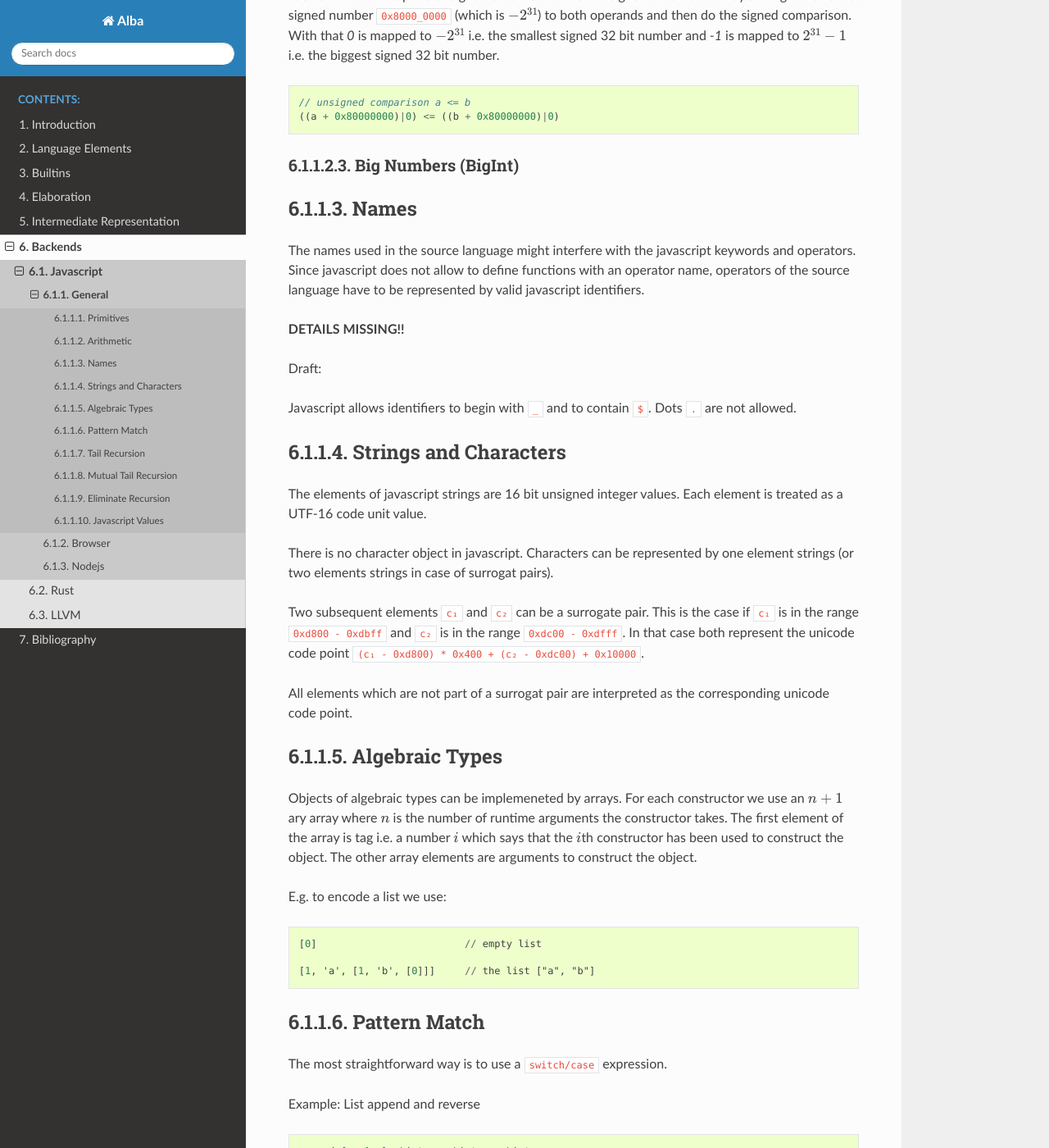
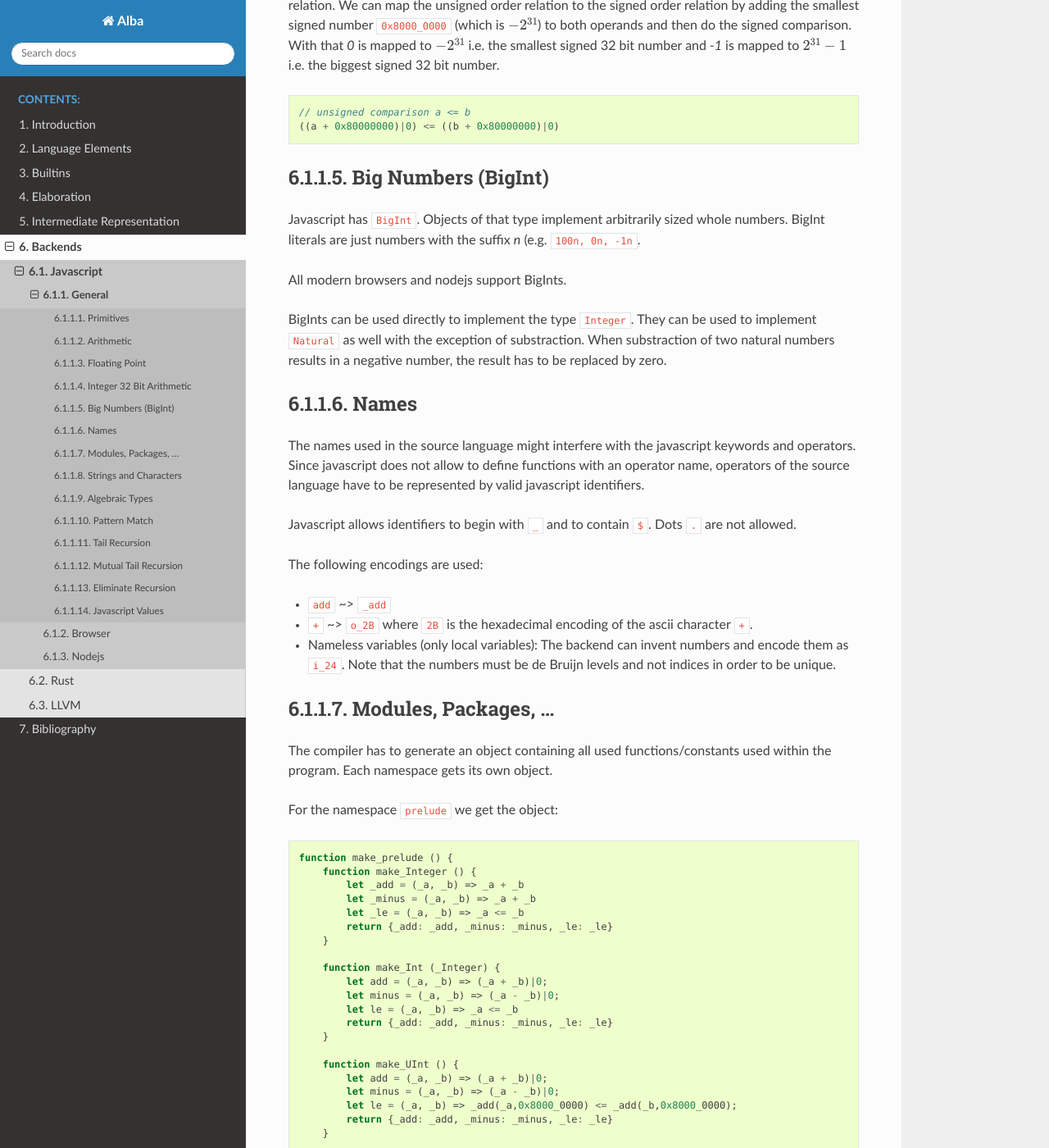
Before and after one commit to alba-lang/lang-spec, a Sphinx documentation site: the page built from sphinx/source/backend/js/general.rst, in a window 1280 px wide and 1400 px high, scrolled down 2017 px. Shown: the whole window at 82% size. Built offline with Sphinx 7.4.7 and the Read the Docs theme 2.0.0, drawn with Linux system fonts in a browser that asks for light colours; some of the changed text lies outside the part shown.

Commit message:
Completed javascript names, modules, bigints
	modified:   sphinx/source/backend/js/general.rst
	modified:   sphinx/source/backend/js/index.rst
	modified:   sphinx/source/index.rst

```diff
--- a/sphinx/source/backend/js/general.rst
+++ b/sphinx/source/backend/js/general.rst
@@ -26,7 +26,7 @@ Numbers in javascript are 64 bit floating point numbers according to IEEE 754.
 
 
 Floating Point
-------------------------------------------------------------
+============================================================
 
 IEEE 754 floating point values have some peculiarities which has to be corrected
 to fit into the alba semantics. In alba
@@ -72,7 +72,7 @@ A reasonable correction of the IEEE semantics:
 
 
 Integer 32 Bit Arithmetic
-------------------------------------------------------------
+============================================================
 
 Javascript treats numbers as 64 bit floating point numbers by default. 64 bit
 floating point numbers can safely represent integer numbers *n* only if
@@ -120,13 +120,19 @@ the biggest signed 32 bit number.
 
 
 Big Numbers (BigInt)
-------------------------------------------------------------
+============================================================
 
 
+Javascript has ``BigInt``. Objects of that type implement arbitrarily sized
+whole numbers. BigInt literals are just numbers with the suffix *n* (e.g.
+``100n, 0n, -1n``.
 
+All modern browsers and nodejs support BigInts.
 
-
-
+BigInts can be used directly to implement the type ``Integer``. They can be used
+to implement ``Natural`` as well with the exception of substraction. When
+substraction of two natural numbers results in a negative number, the result has
+to be replaced by zero.
 
 
 
@@ -138,14 +144,63 @@ keywords and operators. Since javascript does not allow to define functions with
 an operator name, operators of the source language have to be represented by
 valid javascript identifiers.
 
+Javascript allows identifiers to begin with ``_`` and to contain ``$``. Dots
+``.`` are not allowed.
+
+The following encodings are used:
+
+- ``add`` ~>  ``_add``
+
+- ``+`` ~> ``o_2B`` where ``2B`` is the hexadecimal encoding of the ascii
+  character ``+``.
+
+- Nameless variables (only local variables): The backend can invent numbers and
+  encode them as ``i_24``. Note that the numbers must be de Bruijn levels and
+  not indices in order to be unique.
 
 
-**DETAILS MISSING!!**
+Modules, Packages, ...
+============================================================
 
-Draft:
+The compiler has to generate an object containing all used functions/constants
+used within the program. Each namespace gets its own object.
 
-Javascript allows identifiers to begin with ``_`` and to contain ``$``. Dots
-``.`` are not allowed.
+For the namespace ``prelude`` we get the object:
+
+.. code-block:: javascript
+
+    function make_prelude () {
+        function make_Integer () {
+            let _add = (_a, _b) => _a + _b
+            let _minus = (_a, _b) => _a + _b
+            let _le = (_a, _b) => _a <= _b
+            return {_add: _add, _minus: _minus, _le: _le}
+        }
+
+        function make_Int (_Integer) {
+            let add = (_a, _b) => (_a + _b)|0;
+            let minus = (_a, _b) => (_a - _b)|0;
+            let le = (_a, _b) => _a <= _b
+            return {_add: _add, _minus: _minus, _le: _le}
+        }
+
+        function make_UInt () {
+            let add = (_a, _b) => (_a + _b)|0;
+            let minus = (_a, _b) => (_a - _b)|0;
+            let le = (_a, _b) => _add(_a,0x8000_0000) <= _add(_b,0x8000_0000);
+            return {_add: _add, _minus: _minus, _le: _le}
+        }
+
+        let _Integer = make_Integer ()
+        let _Int = make_Int(_Integer)
+        let _UInt = make_UInt ()
+
+        return {_Integer: _Integer, _Int: _Int, _UInt: _UInt}
+    }
+
+A namespace using another namespace get in its *make* function a reference to
+the used namespace.
+
 
 
 
--- a/sphinx/source/backend/js/index.rst
+++ b/sphinx/source/backend/js/index.rst
@@ -4,6 +4,7 @@ Javascript
 
 
 .. toctree::
+    :maxdepth: 5
 
     general
     browser
--- a/sphinx/source/index.rst
+++ b/sphinx/source/index.rst
@@ -8,7 +8,7 @@ Welcome to Alba's documentation!
 ==================================
 
 .. toctree::
-    :maxdepth: 2
+    :maxdepth: 3
     :numbered:
     :caption: Contents:
 
```
